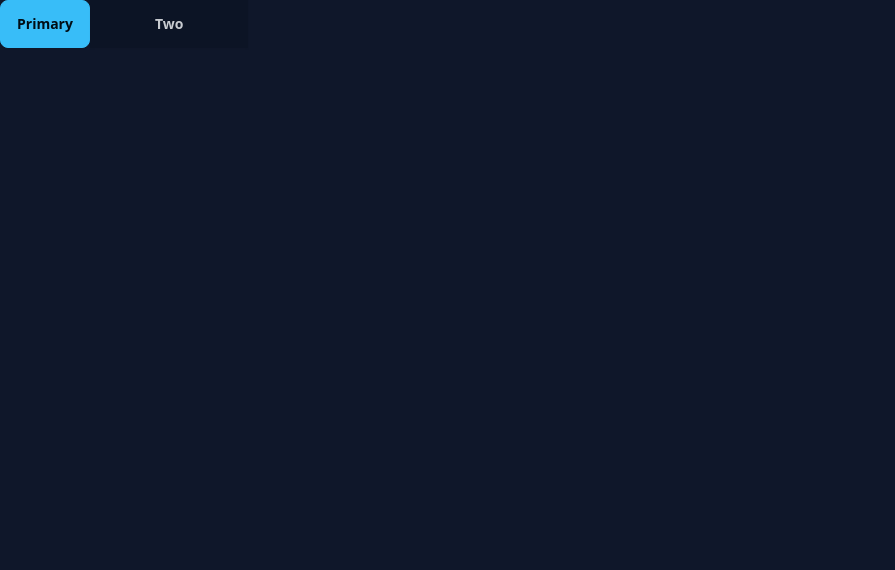
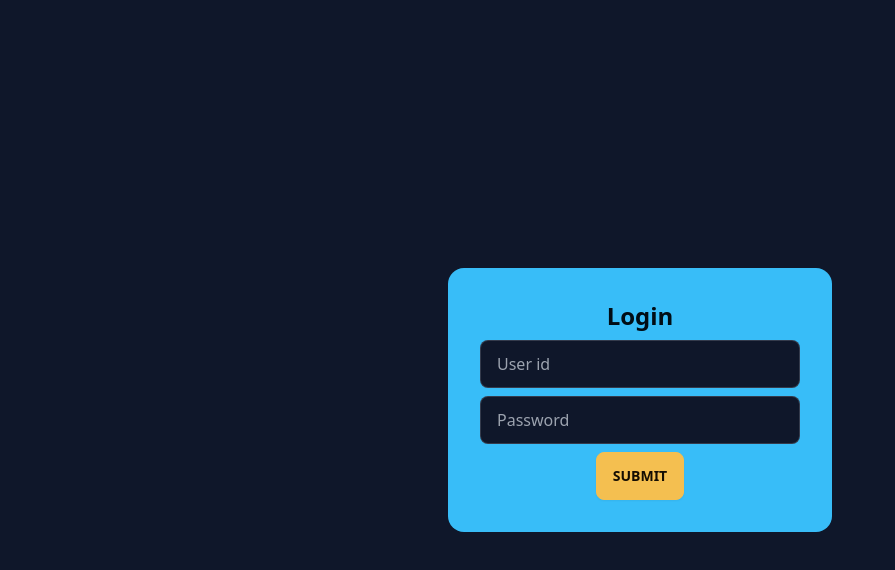
Before and after one commit to BrownCoderAyush/CRM_React, a React (Vite) app: page / in a window 1280 px wide. Shown: the top 570 px of the page, without its empty margins (0-895 px from the left). Built offline with nearby package versions, Linux system fonts and the light colour scheme.

Commit message:
added basic logIn page using tailwind

```diff
--- a/src/App.jsx
+++ b/src/App.jsx
@@ -1,14 +1,14 @@
-
 
 import './App.css'
+import Login from './pages/auth/Login'
+
 
 function App() {
 
 
   return (
     <>
-      <button className="btn btn-primary">Primary</button>
-      <button class="btn rounded-none px-16">Two</button>
+      <Login/>
     </>
   )
 }
--- /dev/null
+++ b/src/pages/auth/Login.jsx
@@ -0,0 +1,16 @@
+export default function Login() {
+    return (
+        <div className="flex justify-center h-[100vh] items-center">
+            <div className="card bg-primary text-primary-content w-96">
+                <div className="card-body flex flex-col items-center">
+                    <h2 className="card-title text-2xl">Login</h2>
+                    <input type="text" placeholder="User id" className="input input-bordered w-full max-w-xs text-white" />
+                    <input type="password" placeholder="Password" className="input input-bordered w-full max-w-xs text-white" />
+                    <div className="card-actions flex justify-center basis-2/3">
+                        <button class="btn btn-warning w-full basis-70 hover:bg-red-500">SUBMIT</button>
+                    </div>
+                </div>
+            </div>
+        </div>
+    )
+}
```
